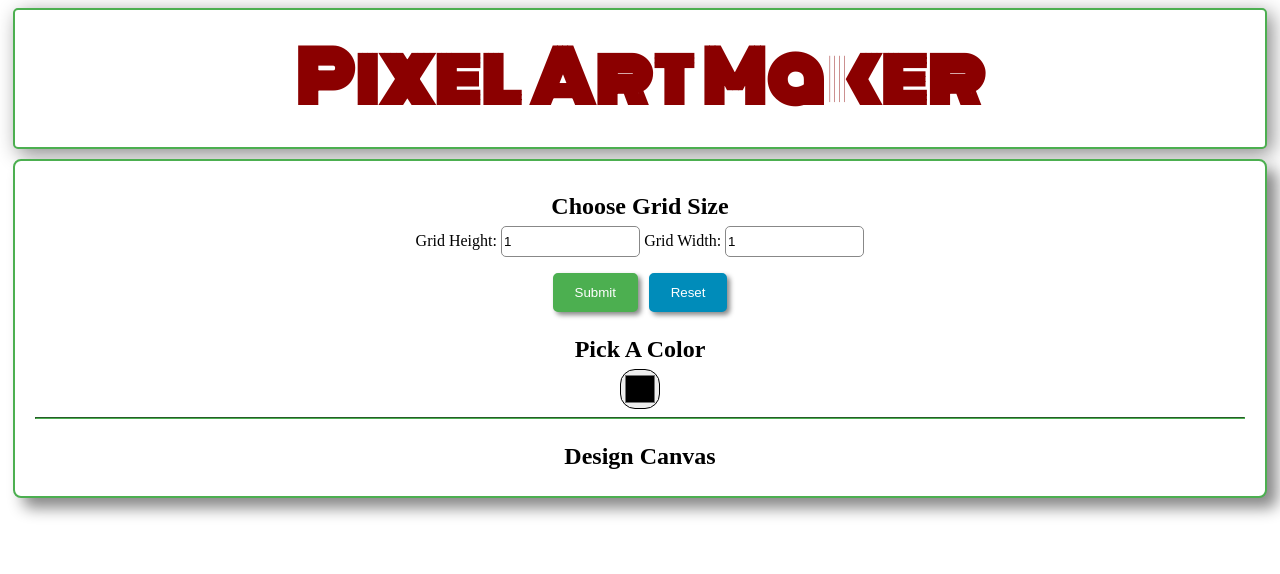
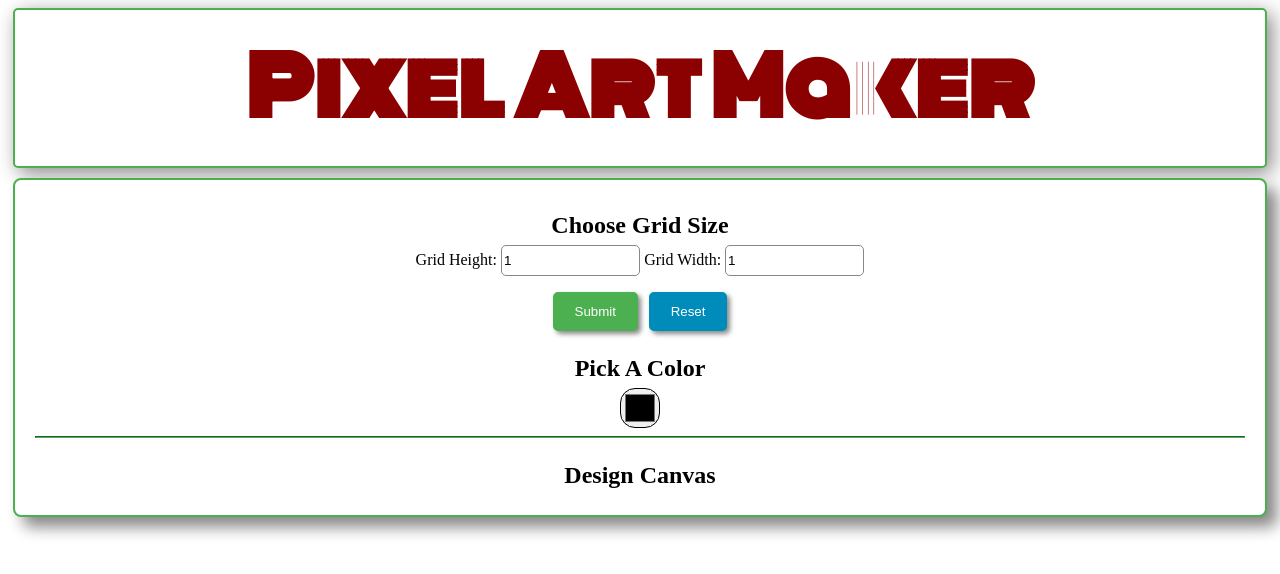
Before and after one commit to Yawmiej/Pixel-Art, a plain HTML site: page index.html in a window 1280 px wide. Drawn offline with nearby package versions, Linux system fonts and the light colour scheme.

Commit message:
Update styles.css

```diff
--- a/styles.css
+++ b/styles.css
@@ -11,7 +11,7 @@ header{
 
 h1 {
     font-family: Monoton;
-    font-size: 70px;
+    font-size: 5em;
     margin: 0.2em;
     color: darkred;
 }
```
